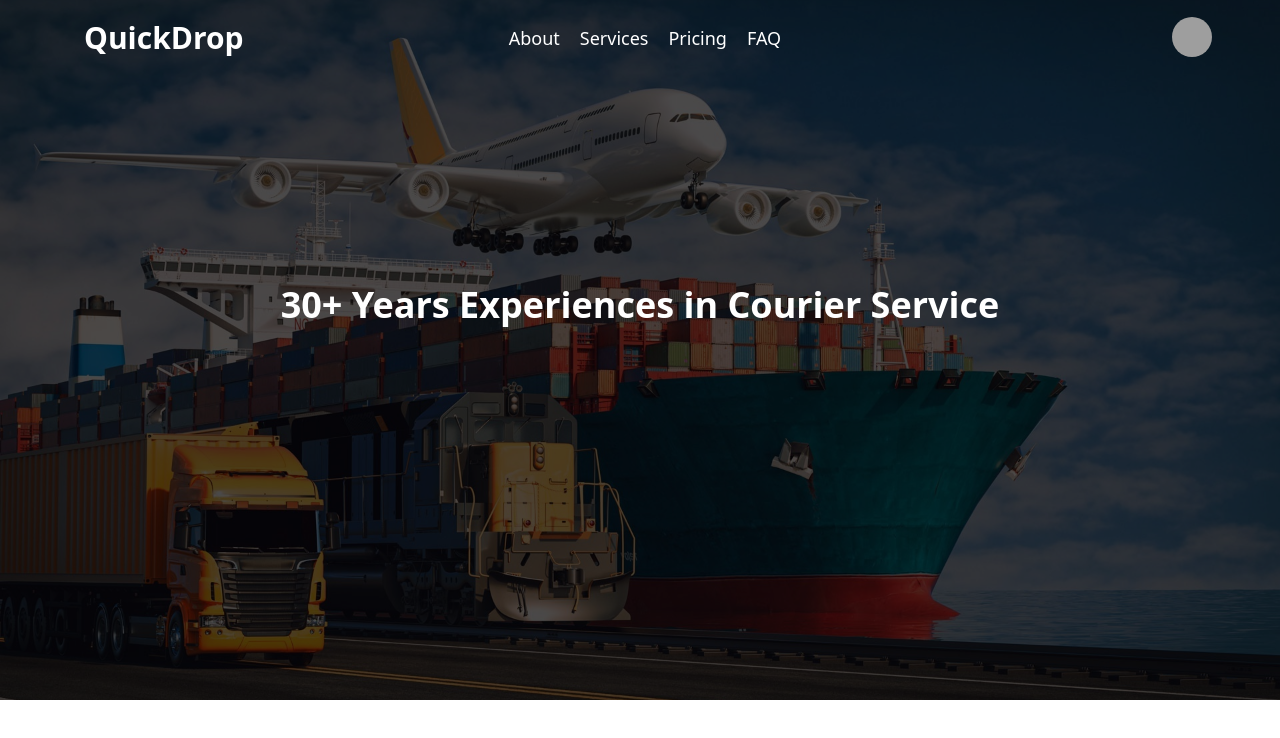
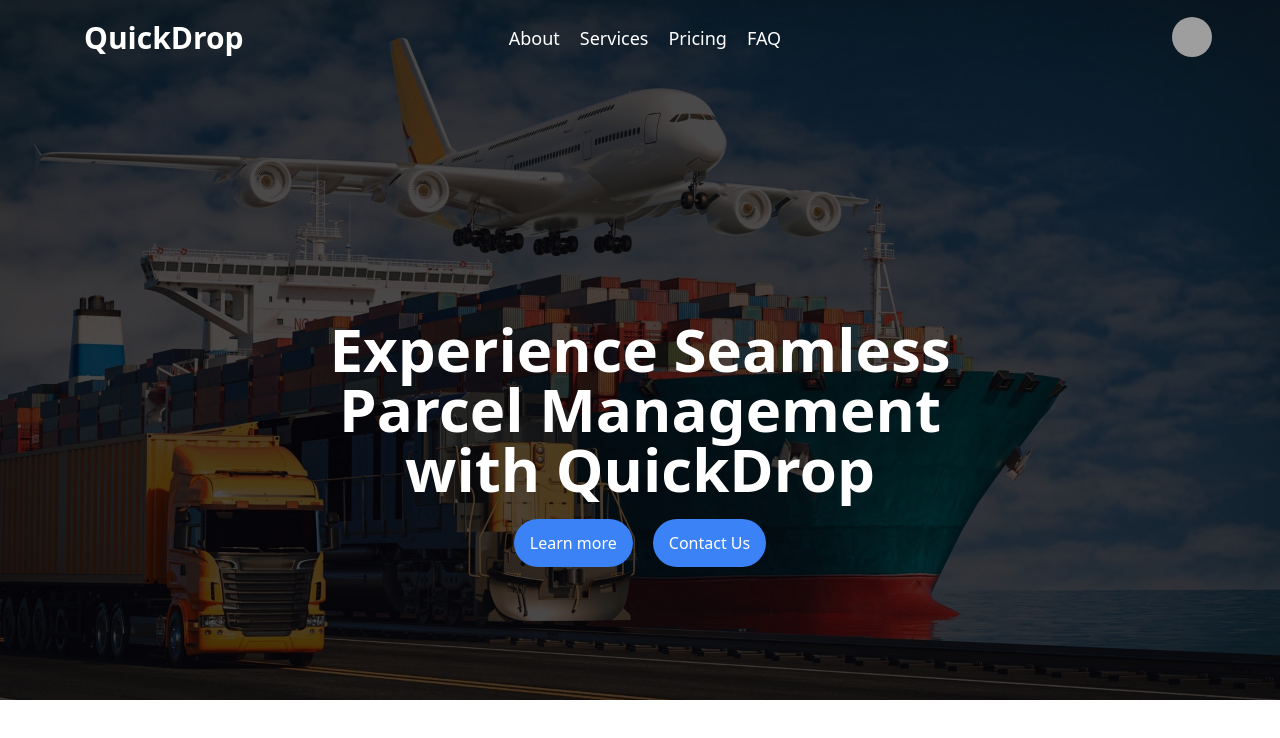
Before and after one commit to Jasminch01/QuickDrop-client, a React (Vite) app: page / in a window 1280 px wide. Shown: the top 738 px of the page. Built offline with nearby package versions, Linux system fonts and the light colour scheme; grey boxes are pictures that could not be loaded.

Commit message:
banner coustmized

```diff
--- a/src/Components/Banner.jsx
+++ b/src/Components/Banner.jsx
@@ -11,47 +11,20 @@ const Banner = ({ title, size }) => {
 
         <div className="absolute z-0 inset-0 bg-black opacity-70"></div>
 
-
-        <div className="absolute z-0 top-[55%] lg:top-[45%] left-1/2 transform -translate-x-1/2 -translate-y-1/2 text-white text-center w-[90%] lg:w-full">
+        <div className="absolute z-0 mt-32 top-[50%] lg:top-[45%] left-1/2 transform -translate-x-1/2 -translate-y-1/2 text-white text-center w-[90%] lg:w-full space-y-5">
           <p
-            className={`mb-5 text-4xl ${size} leading-[120px] font-bold text-white hidden md:block w-[80%] mx-auto`}
+            className={`text-6xl ${size} font-bold text-white hidden md:block w-[50%] mx-auto`}
           >
             {/* Your Ultimate Home Cleaning Partner */}
             {/* {title} */}
-            30+ Years Experiences in Courier Service
+            Experience Seamless Parcel Management with QuickDrop
           </p>
-          <h1 className="mb-5 text-5xl xsm:text-4xl font-bold text-white leading-[3.5rem] md:hidden w-full">
-            {/* Your Ultimate Home Cleaning Partner */}
-            {/* {title} */}
-          </h1>
-          {/* <div>
-            <div className="flex space-y-5 md:space-y-0 items-center font-bold bg-slate-400/20 py-6  justify-center flex-col lg:flex-row  gap-2 lg:gap-10 mt-10 xsm:mb-32">
-              <div className="flex gap-1 items-center justify-center">
-                <img
-                  src="https://cdn-icons-png.flaticon.com/128/1161/1161388.png"
-                  className="w-14"
-                  alt=""
-                />
-                <p>Reliable Cleaners</p>
-              </div>
-              <div className="flex gap-1 items-center justify-center">
-                <img
-                  src="https://cdn-icons-png.flaticon.com/128/9464/9464085.png"
-                  className="w-14 mx-2"
-                  alt=""
-                />
-                <p>Top-Rated Google Reviews</p>
-              </div>
-              <div className="flex items-center gap-1 justify-center">
-                <img
-                  src="https://cdn-icons-png.flaticon.com/128/10809/10809834.png"
-                  className="w-14"
-                  alt=""
-                />
-                <p>100% Guaranteed Bond Back</p>
-              </div>
+          <div className="w-[30%] mx-auto">
+            <div className="space-x-5">
+              <button className="py-3 px-4 bg-blue-500 rounded-full">Learn more</button>
+              <button className="py-3 px-4 bg-blue-500 rounded-full">Contact Us</button>
             </div>
-          </div> */}
+          </div>
         </div>
       </div>
     </div>
--- /dev/null
+++ b/src/Components/Container.jsx
@@ -0,0 +1,9 @@
+const Container = ({children}) => {
+    return (
+        <div className="max-w-6xl mx-auto">
+            {children}
+        </div>
+    );
+};
+
+export default Container;
```
